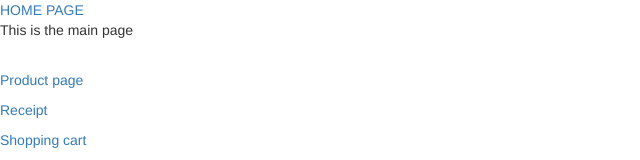
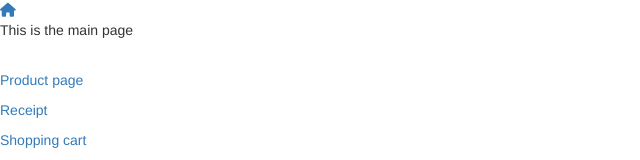
Before and after one commit to swallsy/Magic-Shoppe-Project, a React (Create React App) app: page / in a window 1280 px wide. Shown: the top 160 px of the page, without its empty margins (0-640 px from the left). Built offline with nearby package versions, Linux system fonts and the light colour scheme.

Commit message:
Install font awesome.

```diff
--- a/public/index.html
+++ b/public/index.html
@@ -11,6 +11,7 @@
     <link rel="manifest" href="%PUBLIC_URL%/manifest.json">
     <link rel="shortcut icon" href="%PUBLIC_URL%/favicon.ico">
 		<link rel="stylesheet" href="https://maxcdn.bootstrapcdn.com/bootstrap/3.3.7/css/bootstrap.min.css" integrity="sha384-BVYiiSIFeK1dGmJRAkycuHAHRg32OmUcww7on3RYdg4Va+PmSTsz/K68vbdEjh4u" crossorigin="anonymous">
+
     <!--
       Notice the use of %PUBLIC_URL% in the tags above.
       It will be replaced with the URL of the `public` folder during the build.
@@ -37,5 +38,6 @@
       To begin the development, run `npm start` or `yarn start`.
       To create a production bundle, use `npm run build` or `yarn build`.
     -->
+		<script src="https://use.fontawesome.com/16ebf6cb9d.js"></script>
   </body>
 </html>
--- a/src/components/Header.js
+++ b/src/components/Header.js
@@ -6,7 +6,7 @@ export default class Header extends Component {
   render () {
     return (
       <div className="header">
-				<a href='/'>HOME PAGE</a>
+				<a href='/'><i className="fa fa-home"></i></a><a href='/'></a>
 			</div>
     )
   }
```
